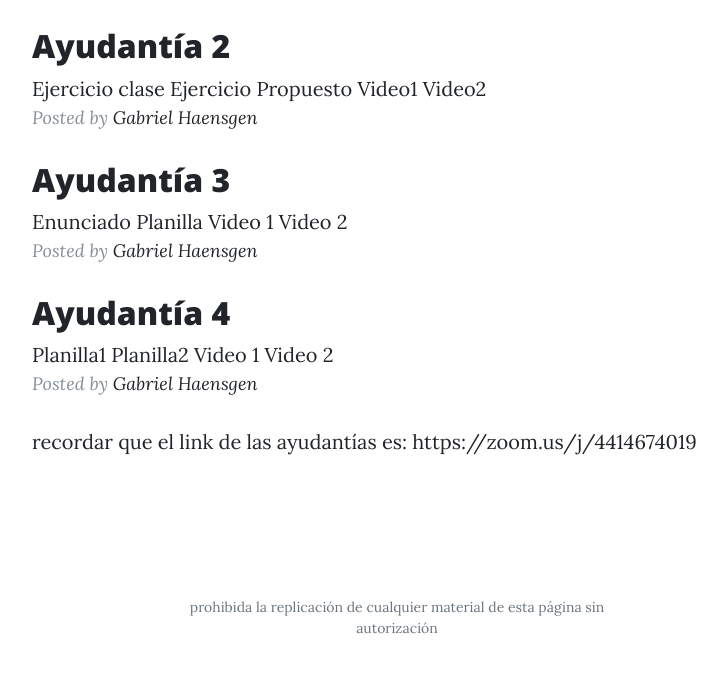
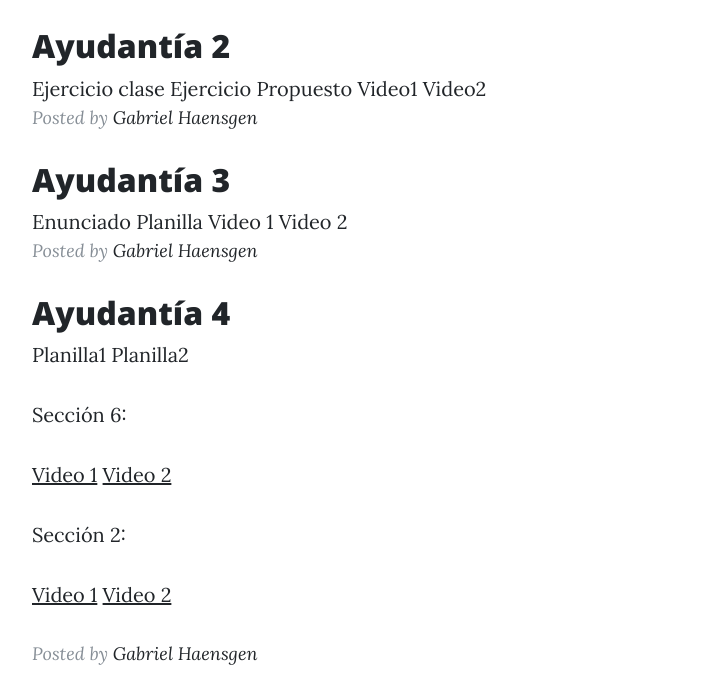
Before and after one commit to Haensgen/programacion, a website: page index.html in a window 1280 px wide. Shown: the part 715-1389 px from the top of the page, without its empty margins (243-970 px from the left). Drawn offline with nearby package versions, Linux system fonts and the light colour scheme.

Commit message:
Update index.html

```diff
--- a/index.html
+++ b/index.html
@@ -95,7 +95,11 @@
              Ayudantía 4
                       </h2>
              <a href='ayudantias/Elecciones_Alcaldes_2004_al_20122.xlsx'>Planilla1</a>
-             <a href='ayudantias/Ejercicio Completar Datos.xlsx'>Planilla2</a>
+                              <a href='ayudantias/Ejercicio Completar Datos.xlsx'>Planilla2</a><br/>
+                              <p> Sección 6:<p/>
+             <a href='https://youtu.be/0FX4MAA86ig'>Video 1</a>
+             <a href='https://youtu.be/A2wbj2shACQ'>Video 2</a>
+                              <p> Sección 2:<p/>
              <a href='https://youtu.be/0FX4MAA86ig'>Video 1</a>
              <a href='https://youtu.be/A2wbj2shACQ'>Video 2</a>
                               <p class="post-meta">Posted by
```
